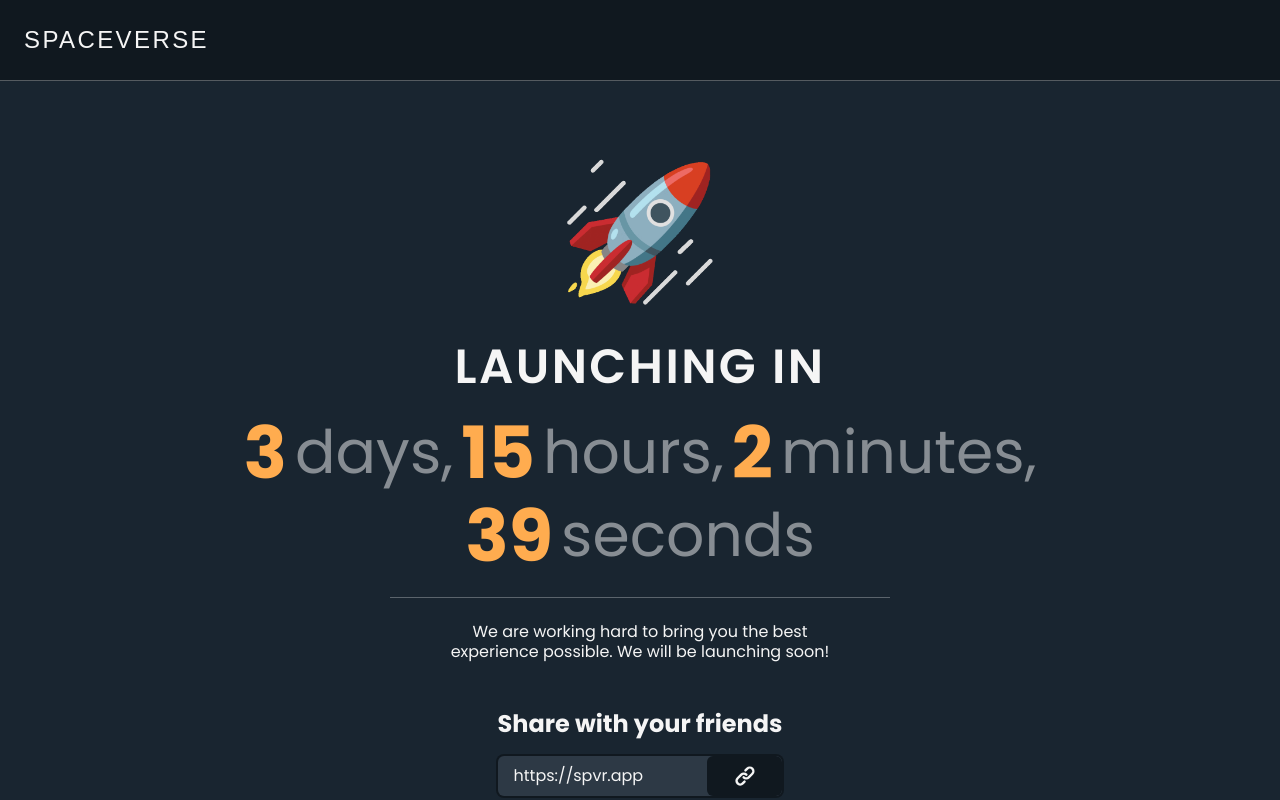
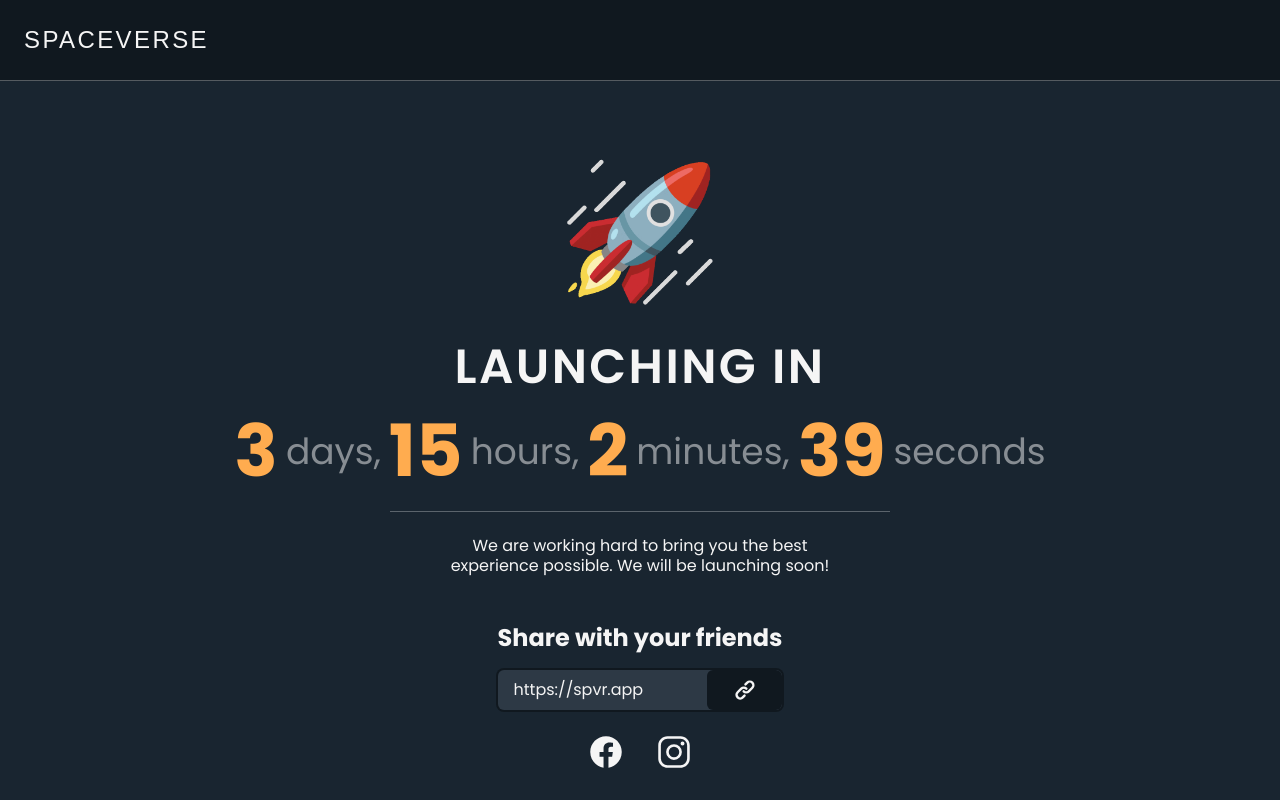
Before and after one commit to leogadddd/spaceverse, a React (Create React App) app: page /release in a window 1280 px wide. Shown: the top 800 px of the page. Built offline with nearby package versions, Linux system fonts and the light colour scheme; a web font is replaced by a local one.

Commit message:
change the countdown design

```diff
--- a/src/website/Countdown.tsx
+++ b/src/website/Countdown.tsx
@@ -131,7 +131,7 @@ export const CountdownTimer: FC<ICountdownTimerProps> = (props) => {
 						<h1 className="text-2xl md:text-3xl lg:text-4xl xl:text-5xl tracking-wider font-semibold text-sv-white text-center">
 							LAUNCHING IN
 						</h1>
-						<h1 className="text-2xl md:text-4xl lg:text-5xl xl:text-6xl font-regular text-sv-white text-center justify-center inline-flex gap-2 flex-wrap">
+						<h1 className="text-1xl md:text-2xl lg:text-3xl xl:text-4xl font-regular text-sv-white text-center justify-center inline-flex gap-2 flex-wrap">
 							{
 								time.days !== 0 ? (
 									<div className="flex gap-2 items-center">
```
